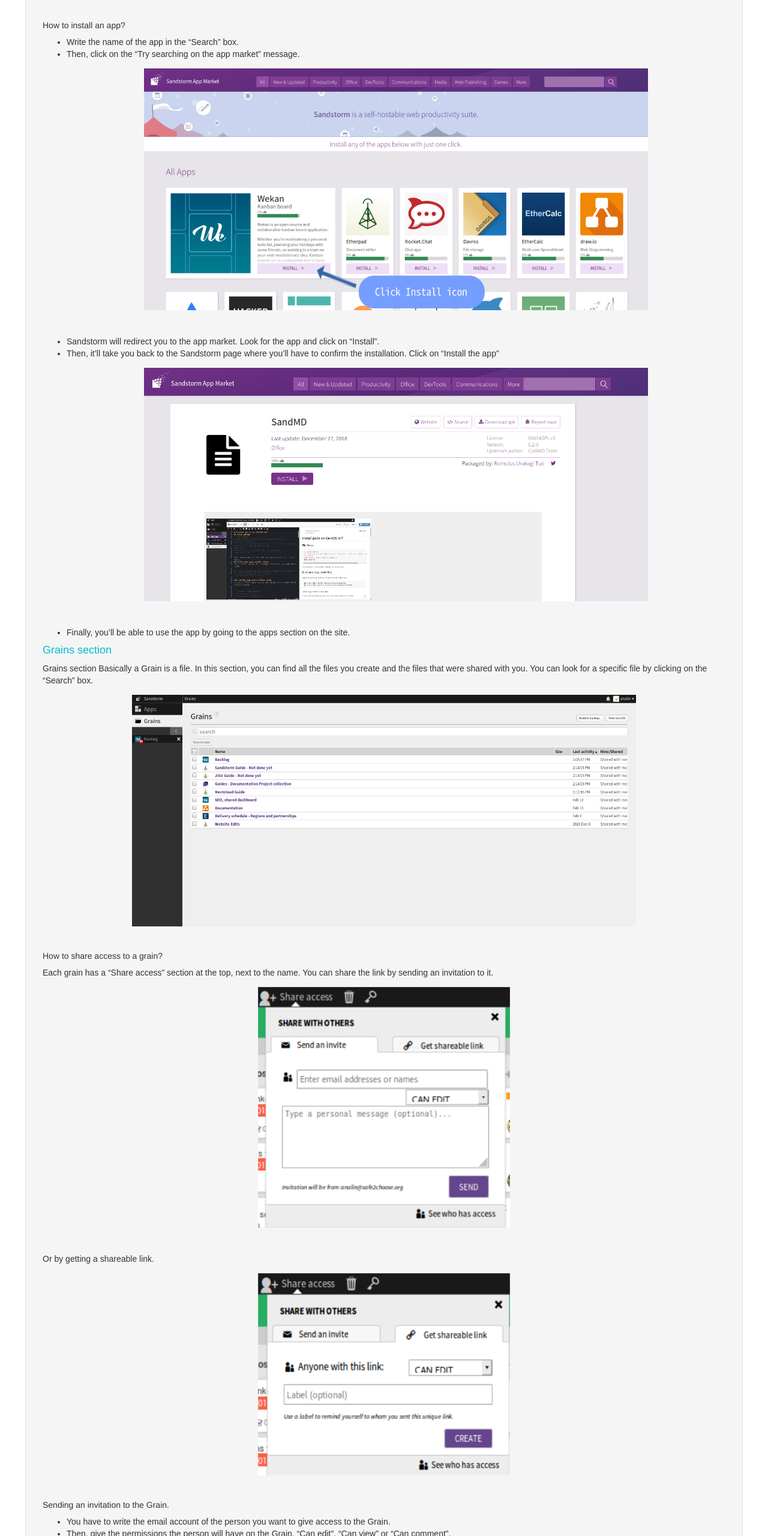
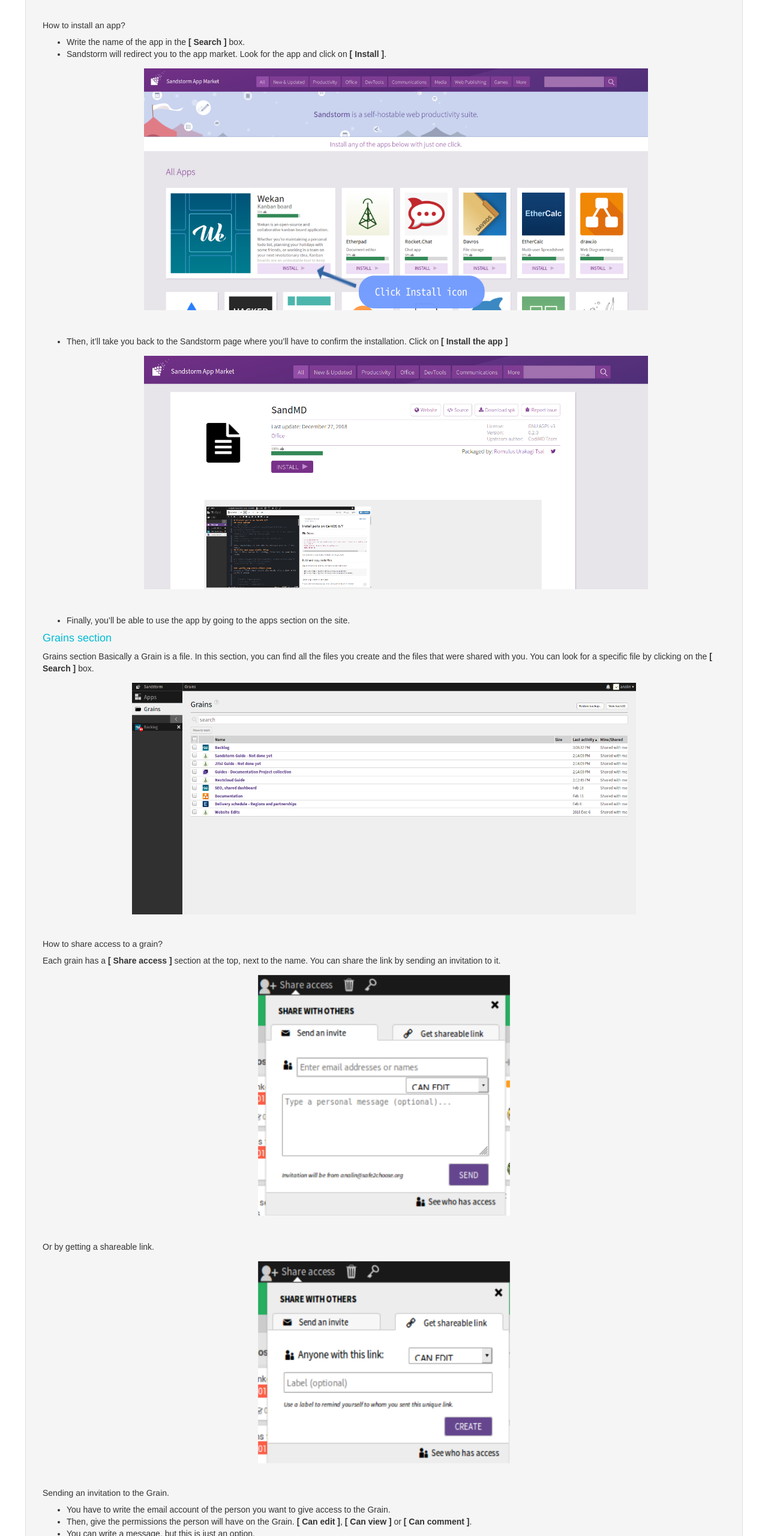
Before and after one commit to AnalinFlores/docs_priv, a plain HTML site: page collaborative/sandstorm.html in a window 1280 px wide. Shown: the part 1994-4554 px from the top of the page at 60% size. Drawn offline with Linux system fonts and the light colour scheme.

Commit message:
bold texts

```diff
--- a/collaborative/sandstorm.html
+++ b/collaborative/sandstorm.html
@@ -83,20 +83,19 @@
           <img class="wd-60 mg-bott-3 text-center img-responsive" src="../images/collaborative/sandstorm/intall_apps_sandstorm.png" alt="">
           <h5>How to install an app?</h5>
           <ul>
-            <li>Write the name of the app in the “Search” box.</li>
-            <li>Then, click on the “Try searching on the app market” message.</li>
+            <li>Write the name of the app in the <b>[ Search ]</b> box.</li>
+            <li>Sandstorm will redirect you to the app market. Look for the app and click on <b>[ Install ]</b>.</li>
             <img class="wd-60 mg-bott-3 text-center img-responsive" src="../images/collaborative/sandstorm/install_app.png" alt="">
-            <li>Sandstorm will redirect you to the app market. Look for the app and click on “Install”.</li>
-            <li>Then, it’ll take you back to the Sandstorm page where you’ll have to confirm the installation. Click on “Install the app”</li>
+            <li>Then, it’ll take you back to the Sandstorm page where you’ll have to confirm the installation. Click on <b>[ Install the app ]</b></li>
             <img class="wd-60 mg-bott-3 text-center img-responsive" src="../images/collaborative/sandstorm/sandstorm_install_app.png" alt="">
 
             <li>Finally, you’ll be able to use the app by going to the apps section on the site.</li>
           </ul>
           <h4>Grains section</h4>
-          <p>Grains section Basically a Grain is a file. In this section, you can find all the files you create and the files that were shared with you. You can look for a specific file by clicking on the “Search” box.</p>
+          <p>Grains section Basically a Grain is a file. In this section, you can find all the files you create and the files that were shared with you. You can look for a specific file by clicking on the <b>[ Search ]</b> box.</p>
           <img class="wd-60 mg-bott-3 text-center img-responsive" src="../images/collaborative/sandstorm/sandstorm_grain.png" alt="">
           <h5>How to share access to a grain?</h5>
-          <p>Each grain has a “Share access” section at the top, next to the name. You can share the link by sending an invitation to it.</p>
+          <p>Each grain has a <b>[ Share access ]</b> section at the top, next to the name. You can share the link by sending an invitation to it.</p>
           <img class="wd-30 mg-bott-3 text-center img-responsive" src="../images/collaborative/sandstorm/sandstorm_share.png" alt="">
           <p>Or by getting a shareable link. </p>
           <img class="wd-30 mg-bott-3 text-center img-responsive" src="../images/collaborative/sandstorm/sandstorm_share_link.png" alt="">
@@ -104,14 +103,14 @@
           <h5>Sending an invitation to the Grain.</h5>
           <ul>
             <li>You have to write the email account of the person you want to give access to the Grain. </li>
-            <li>Then, give the permissions the person will have on the Grain. “Can edit”, “Can view” or “Can comment”.</li>
+            <li>Then, give the permissions the person will have on the Grain. <b>[ Can edit ]</b>, <b>[ Can view ]</b> or <b>[ Can comment ]</b>.</li>
             <li>You can write a message, but this is just an option.</li>
-            <li>Click on “SEND”.</li>
+            <li>Click on <b>[ SEND ]</b>.</li>
           </ul>
           <h5>Getting a shareable link.</h5>
           <ul>
             <li>Choose the permission the people will have on the grain. </li>
-            <li>Click on “CREATE”.</li>
+            <li>Click on <b>[ CREATE ]</b>.</li>
             <li>Copy and share the link.</li>
           </ul>
           <h5>Some recommendations to share a Grain:</h5>
```
Also changed, not shown: collaborative/nextcloud-step2.html (+2 -2 lines), collaborative/nextcloud-step3.html (+1 -1 lines), communications/jitsi.html (+2 -2 lines).
